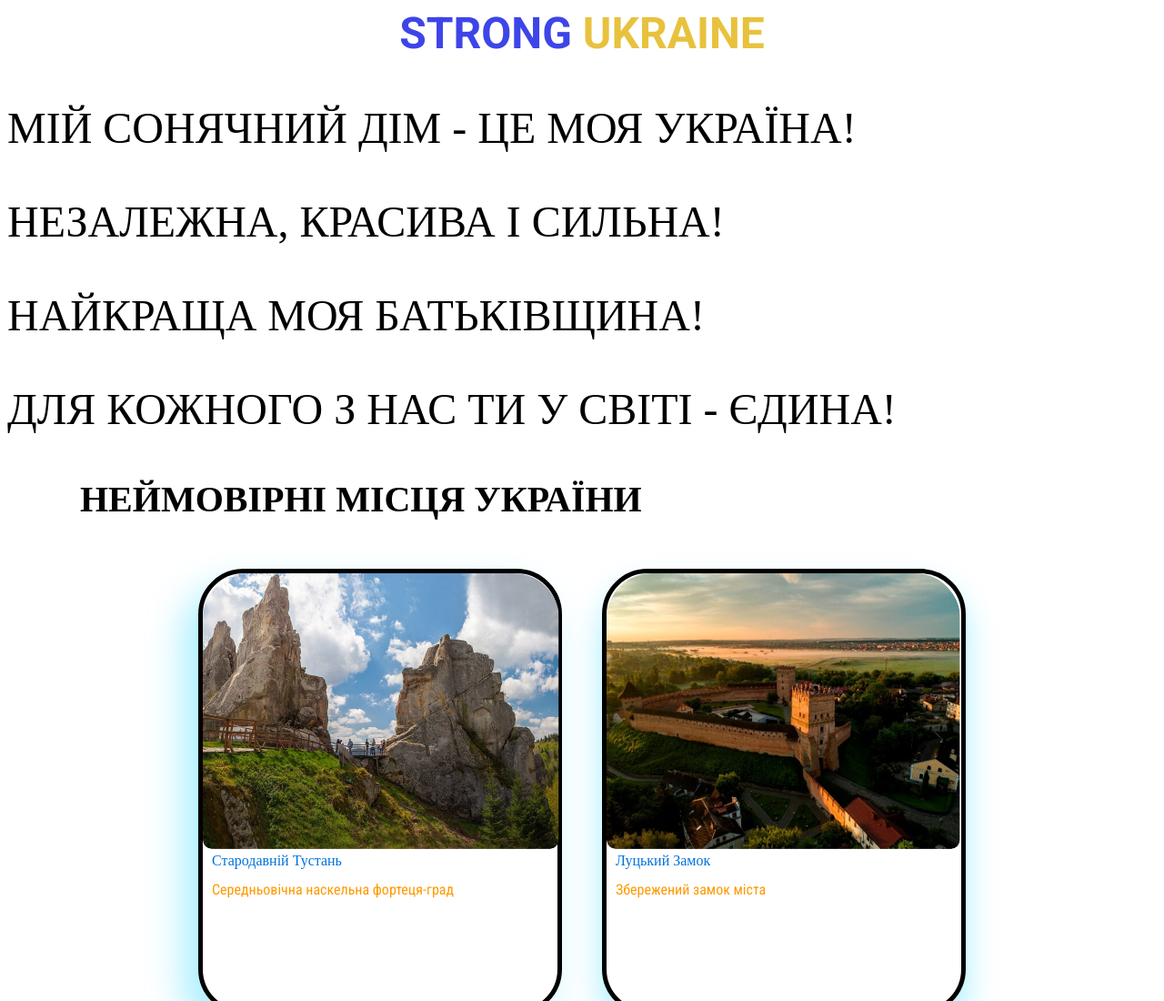
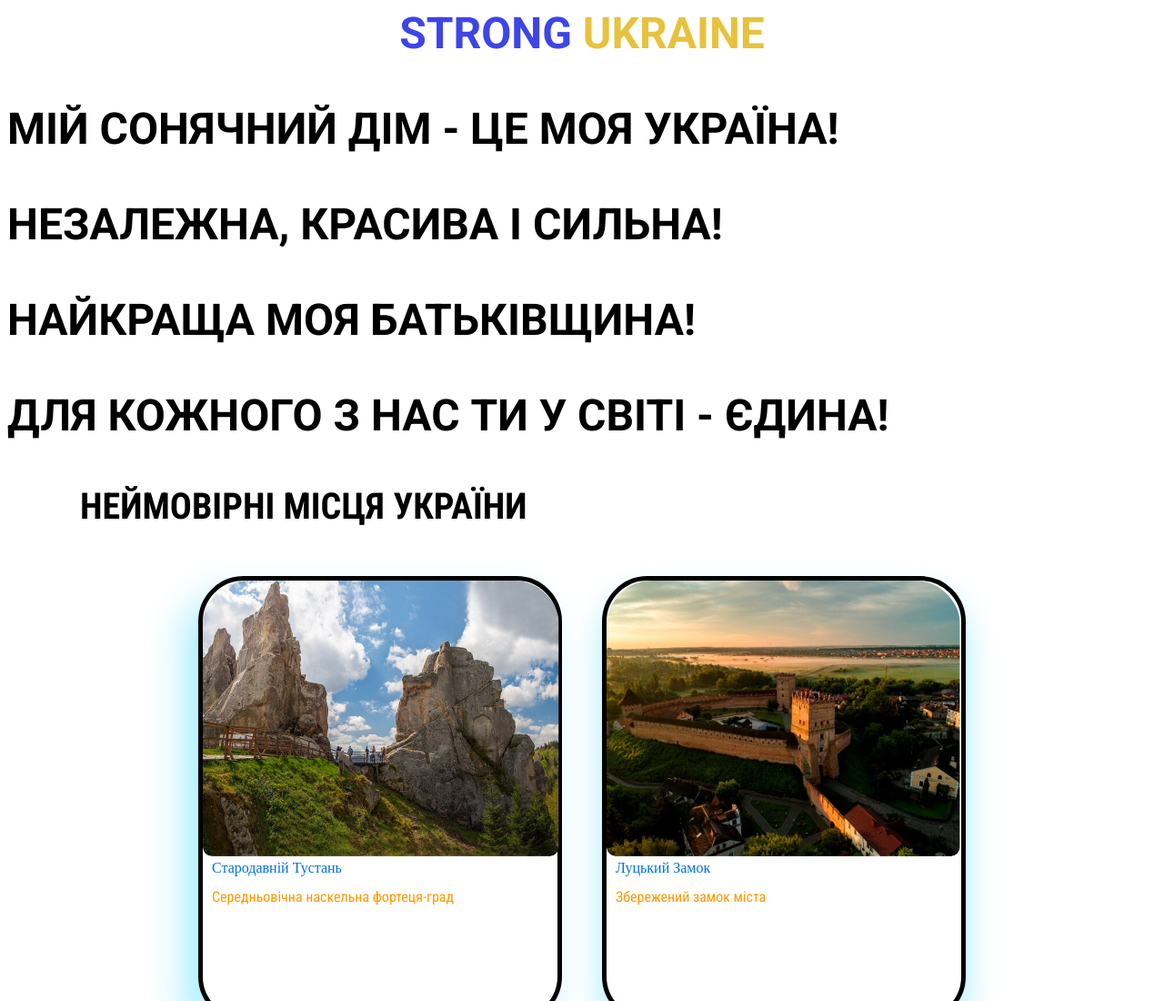
Before and after one commit to SerhiiSvitlychnyi/FrontWork, a plain HTML site: page HW-3/index.html in a window 1280 px wide. Shown: the top 1100 px of the page at 91% size. Drawn offline with Linux system fonts and the light colour scheme.

Commit message:
fix style in HW-3

```diff
--- a/HW-3/Style/style.css
+++ b/HW-3/Style/style.css
@@ -13,6 +13,8 @@
 
 .my_home{
     font-size: 48px;
+    font-family: 'Roboto', sans-serif;
+    font-weight: 400px;
 }
 
 .header-blue{
@@ -24,9 +26,11 @@
 }
 
 .header-left{
+    font-family: 'Roboto Condensed', sans-serif;
     text-transform: uppercase;
     margin-left: 80px;
     font-size: 40px;
+    font-weight: 700px;
 }
 
 .container{
```
Also changed, not shown: HW-4_5/index.html (added, +12 -0 lines).
